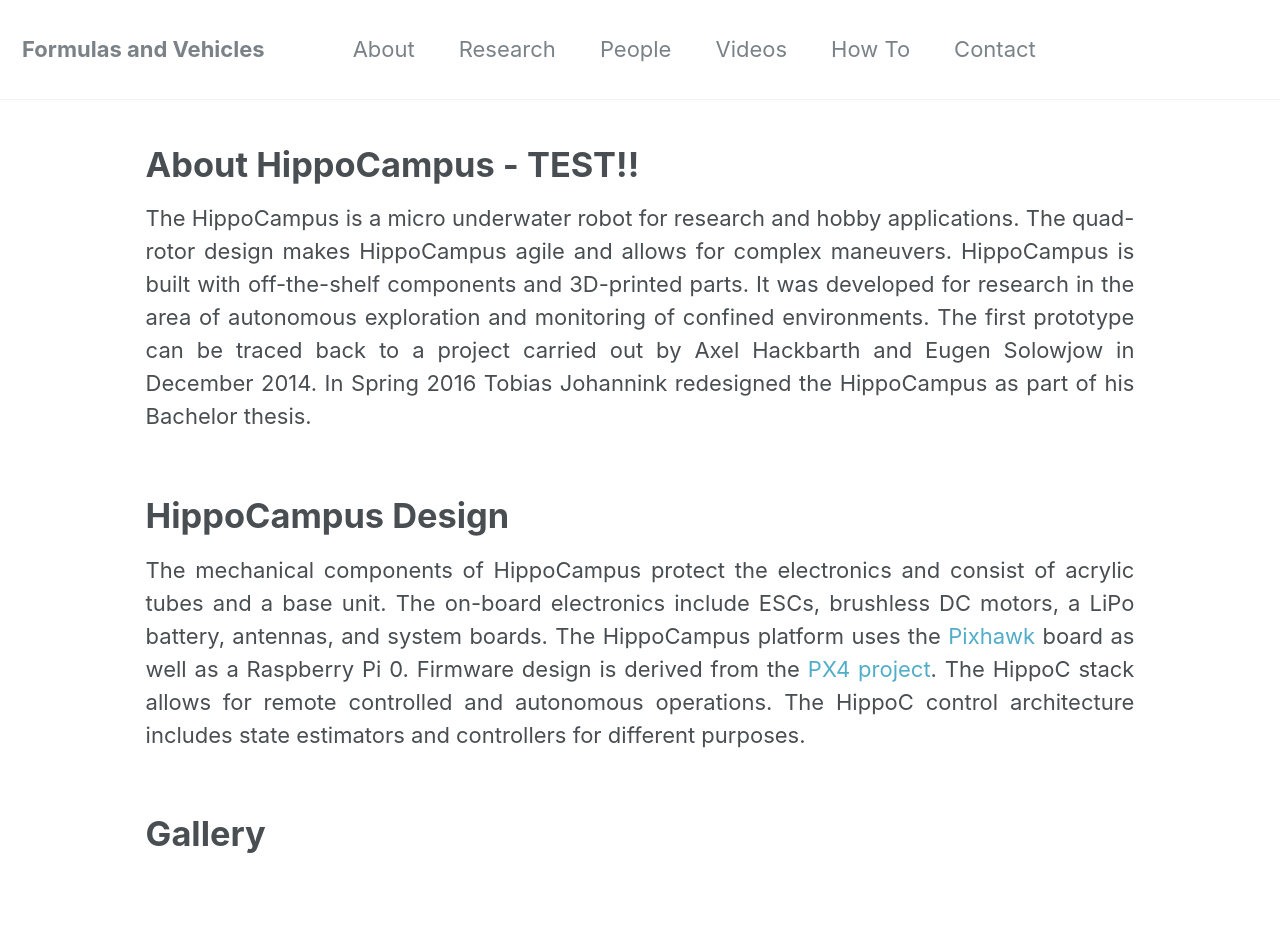
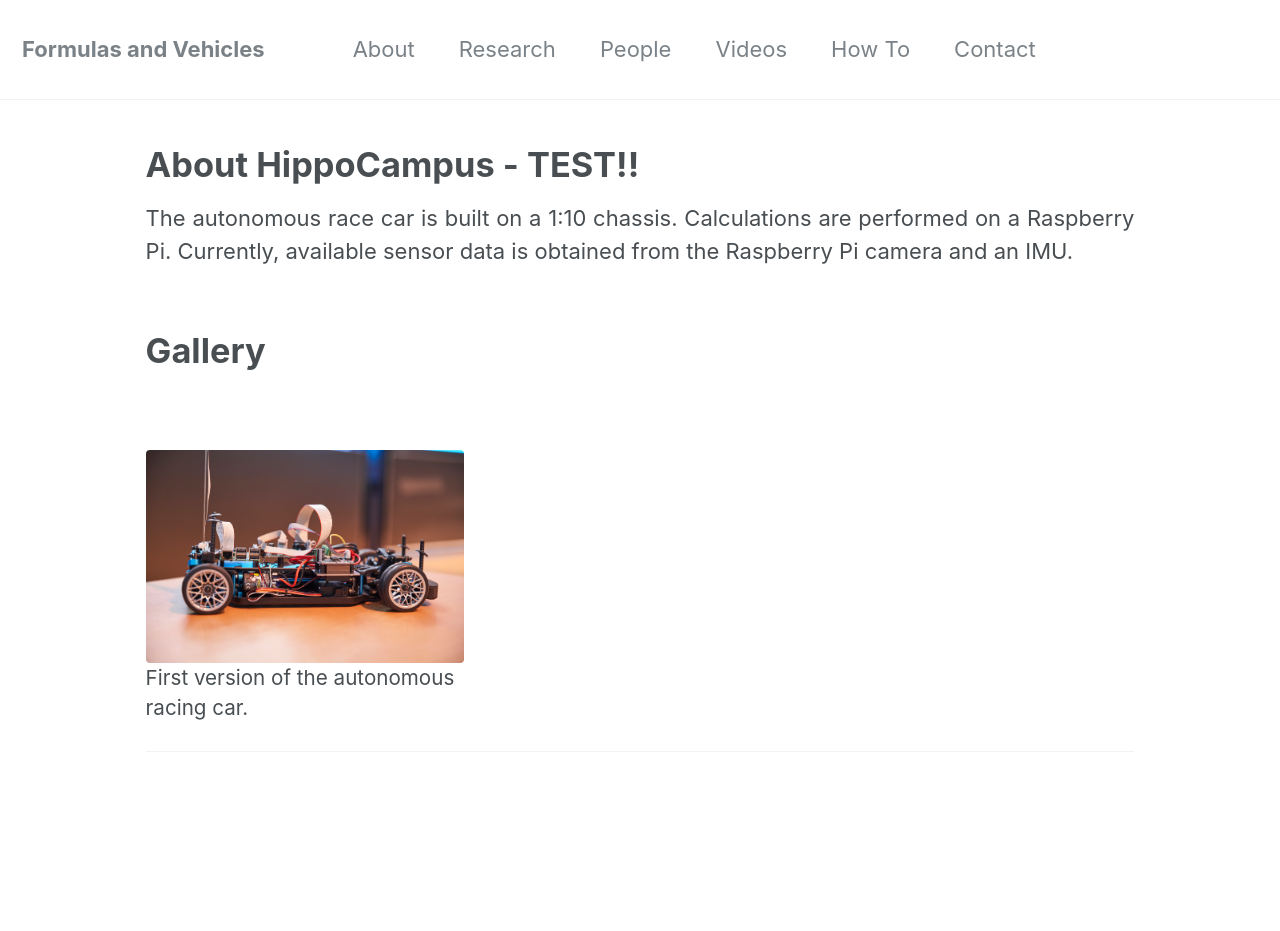
Before and after one commit to TUHH-MUM/tuhh-mum.github.io, a Jekyll site: the page built from _pages/about.md, in a window 1280 px wide. Shown: the top 931 px of the page. Built offline with Jekyll 4.4.1, drawn with Linux system fonts in a browser that asks for light colours; some of the changed text lies outside the part shown; grey boxes are pictures that could not be loaded.

Commit message:
Update about.md

```diff
--- a/_pages/about.md
+++ b/_pages/about.md
@@ -5,37 +5,19 @@ layout: splash
 excerpt: "About HippoC"
 sitemap: false
 feature_row:
-  - image_path: https://www.tuhh.de/t3resources/mum/_processed_/csm_2014-12-05_10.28.15_nocable_small_34d2a69318.jpg
-    excerpt: "First prototype of HippoCampus."
-  - image_path: AUV_CAD.jpg
-    excerpt: "CAD rendering of HippoCampus."
-  - image_path: AUV.JPG
-    excerpt: "Current version of HippoCampus."
+  - image_path: https://tuhh-mum.github.io/pics/NATSK_547.jpg
+    excerpt: "First version of the autonomous racing car."
 ---
 
 
 
 <div style="margin-left:10%; margin-right:10%; text-align: justify">
   <h1>About HippoCampus - TEST!!</h1>
-The HippoCampus is a micro underwater robot for research and hobby applications.
-The quad-rotor design makes HippoCampus agile and allows for complex maneuvers.
-HippoCampus is built with off-the-shelf components and 3D-printed parts.
-It was developed for research in the area of autonomous exploration and monitoring of confined environments.
-The first prototype can be traced back to a project carried out by Axel Hackbarth and Eugen Solowjow in December 2014.
-In Spring 2016 Tobias Johannink redesigned the HippoCampus as part of his Bachelor thesis.
+The autonomous race car is built on a 1:10 chassis. Calculations are performed on a Raspberry Pi. Currently, available sensor data is obtained from the Raspberry Pi camera and an IMU.
 </div>
 <br>
 
-<div style="margin-left:10%; margin-right:10%; text-align: justify">
-  <h1>HippoCampus Design</h1>
-  The mechanical components of HippoCampus protect the electronics and consist of acrylic tubes and a base unit.
-  The on-board electronics include ESCs, brushless DC motors, a LiPo battery, antennas, and system boards.
-  The HippoCampus platform uses the <a href="https://pixhawk.org/modules/pixhawk" target="_blank">Pixhawk</a> board as well as a Raspberry Pi 0.
-  Firmware design is derived from the <a href="https://github.com/PX4/Firmware" target="_blank">PX4 project</a>.
-  The HippoC stack allows for remote controlled and autonomous operations.
-  The HippoC control architecture includes state estimators and controllers for different purposes.
-</div>
-<br>
+
 
 <div style="margin-left:10%; margin-right:10%; text-align: justify">
   <h1>Gallery</h1>
```
